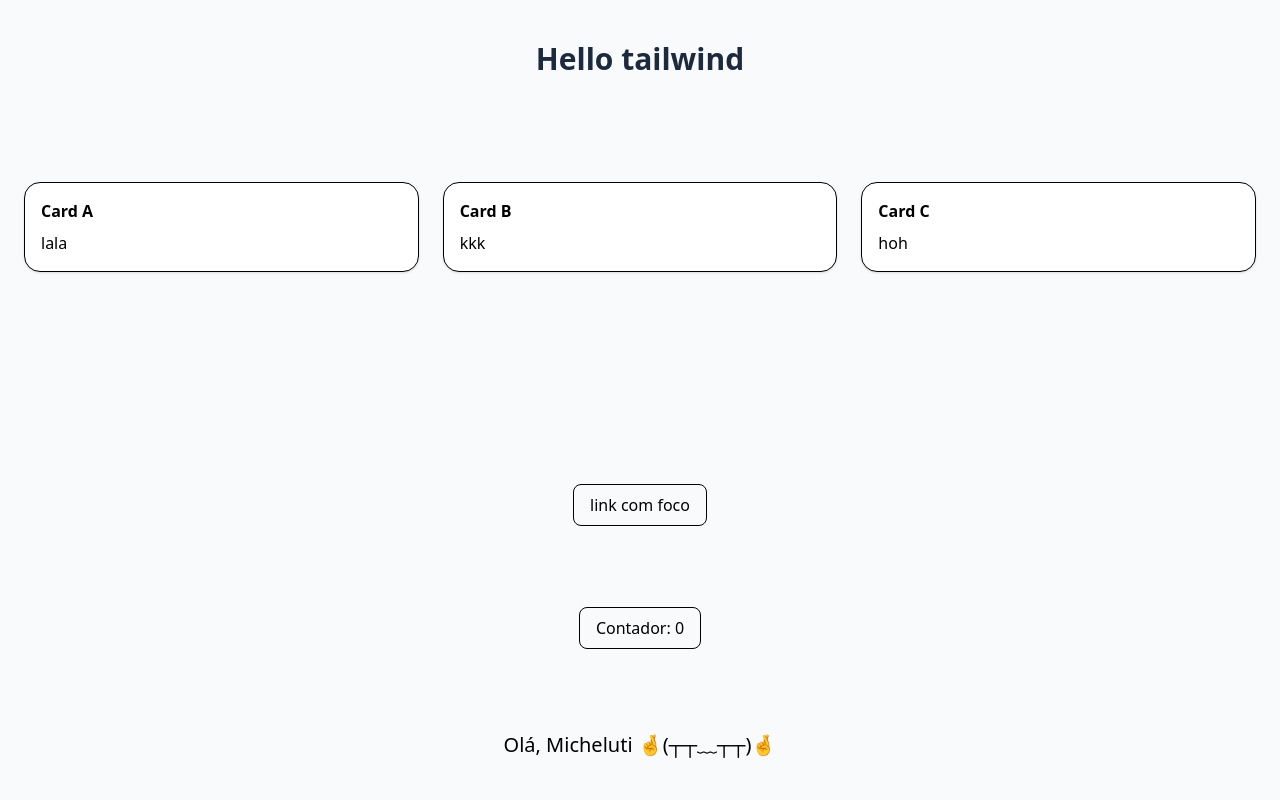
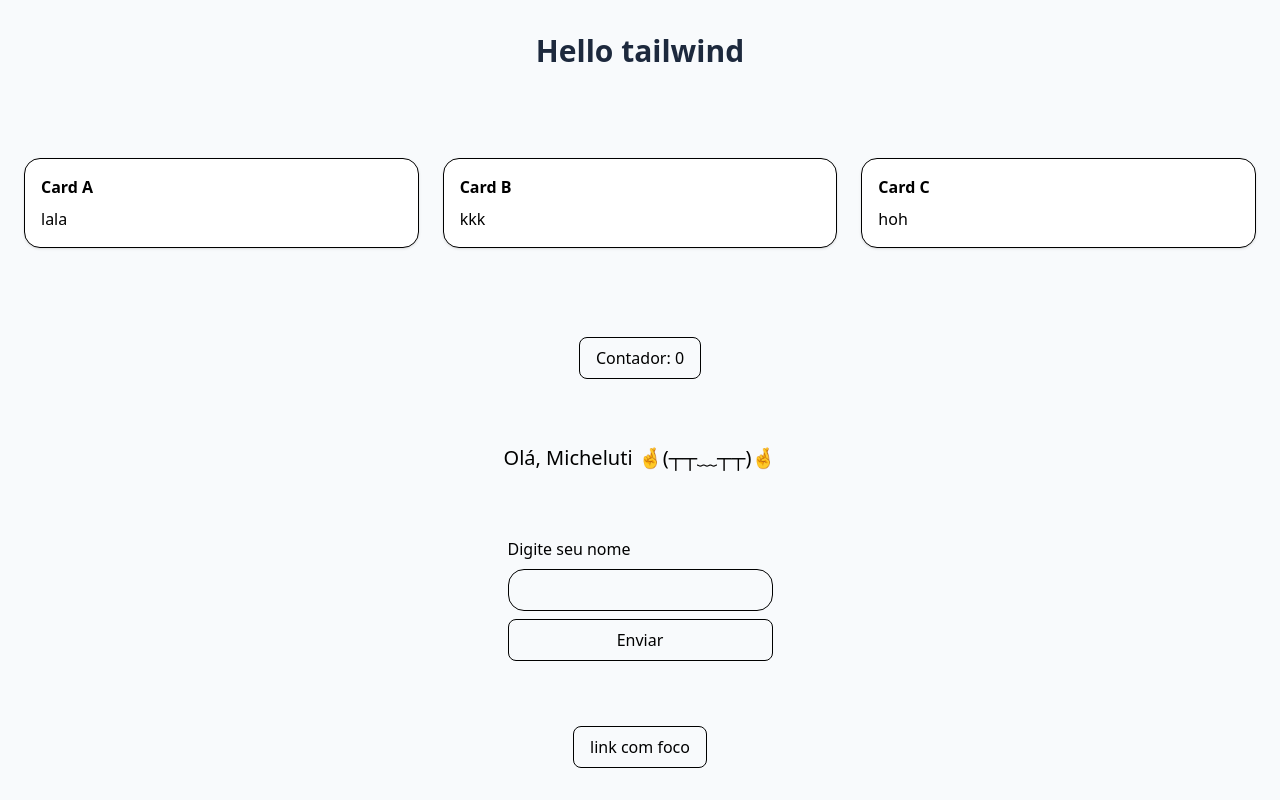
Before and after one commit to FelipeMicheluti/projeto-m4, a React (Vite) app: page / in a window 1280 px wide. Built offline with nearby package versions, Linux system fonts and the light colour scheme.

Commit message:
formularito entrada

```diff
--- a/src/App.jsx
+++ b/src/App.jsx
@@ -1,6 +1,7 @@
 import { Card } from "./components/Card";
 import { Hello } from "./components/Hello";
-import { useState} from "react";
+import { useState } from "react";
+import { TextField } from "./components/TextField";
 
 const CARDS = [
   { id: 0, title: 'Card A', description: 'lala' },
@@ -13,7 +14,17 @@ const App = () => {
   const [name, setName] = useState("")
 
   const inc = () => setCount(c => c + 1)
+
+  const handleSubmit = event => {
+    event.preventDefault()
+
+    console.log({ name })
+
+    setName('')
+  }
+
   return (
+
     <main className="min-h-dvh grid place-items-center bg-slate-50">
       <h1 className="text-3xl font-bold text-slate-800">
         Hello tailwind
@@ -26,19 +37,33 @@ const App = () => {
           </Card>
         ))}
       </div>
-<form>
-  <input type="text" valeu={name} onChage={event => setName(event.target.valeu)}/>
-</form>
-      <a href="#" className="inline-block px-4 py-2 rounded-lg border hover:bg-slate-500 focus:ring-2  focus:ring-amber-500">link com foco</a>
+
 
       <button
-      className="inline-block px-4 py-2 rounded-lg border hover:bg-slate-500 focus:ring-2  focust:ring-blue-500 cursor-pointer"
-      onClick={inc}>
-        Contador: {count}</button>
-
+        className="inline-block px-4 py-2 rounded-lg border hover:bg-slate-500 focus:ring-2  focust:ring-blue-500 cursor-pointer"
+        onClick={inc}>
+        Contador: {count}
+      </button>
 
 
       <Hello name="Micheluti" />
+
+      <form onSubmit={handleSubmit}>
+
+        <TextField
+          label="Digite seu nome"
+          type="text" valeu={name} onChage={event => setName(event.target.valeu)} />
+
+
+        <button
+          className="inline-block px-4 py-2 w-full rounded-lg border hover:bg-slate-500 focus:ring-2  focus:ring-blue-500 cursor-pointer">
+          Enviar
+        </button>
+
+      </form>
+
+      <a href="#" className="inline-block px-4 py-2 rounded-lg border hover:bg-slate-500 focus:ring-2  focus:ring-amber-500">link com foco</a>
+
 
     </main>
 
--- a/src/components/TextField/index.jsx
+++ b/src/components/TextField/index.jsx
@@ -1,6 +1,6 @@
 export const TextField = ({ id, label, ...props }) => {
     return (
-        <fieldset className="flex flex-col space-y-2">
+        <fieldset className="flex flex-col space-y-2 mb-2">
             <label htmlFor={id} className="font-medium">{label}</label>
 
             <input id={id} className="py-2 px-4 border rounded-2xl w-full" {...props} />
```
